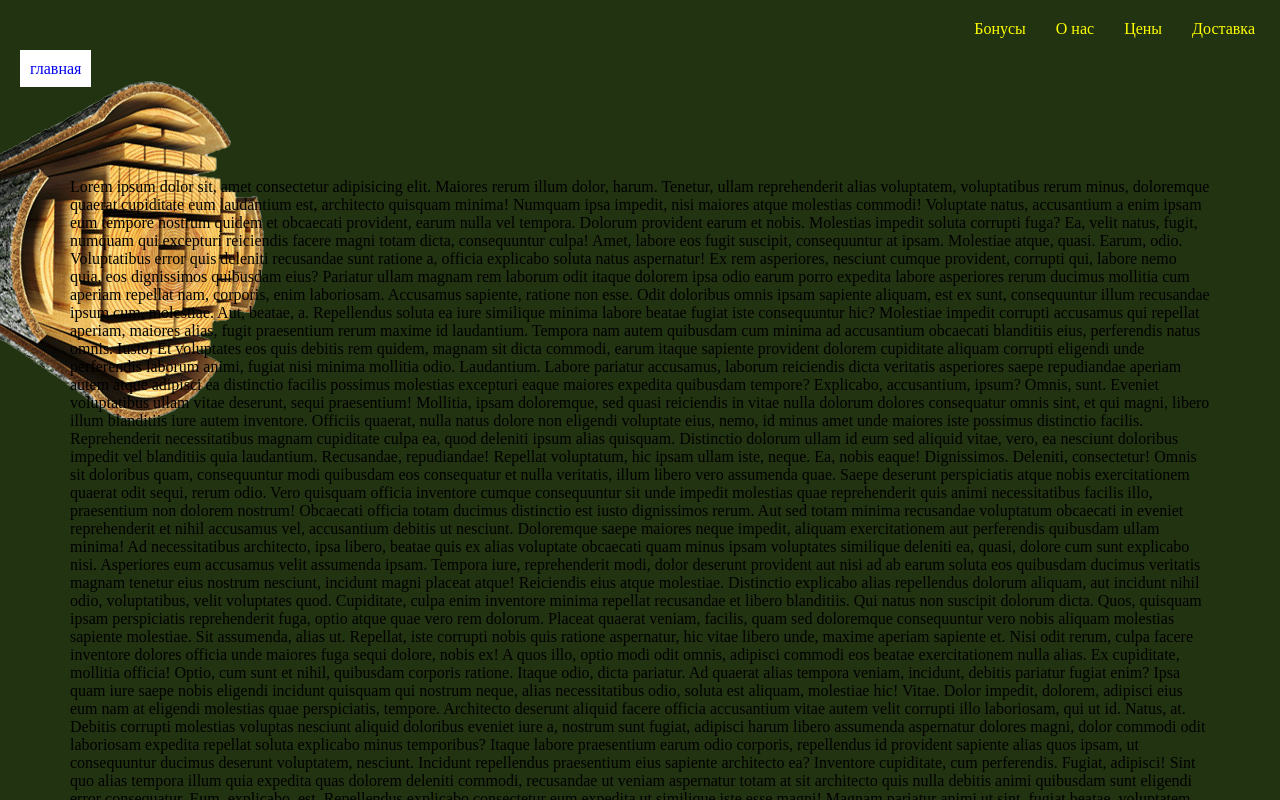
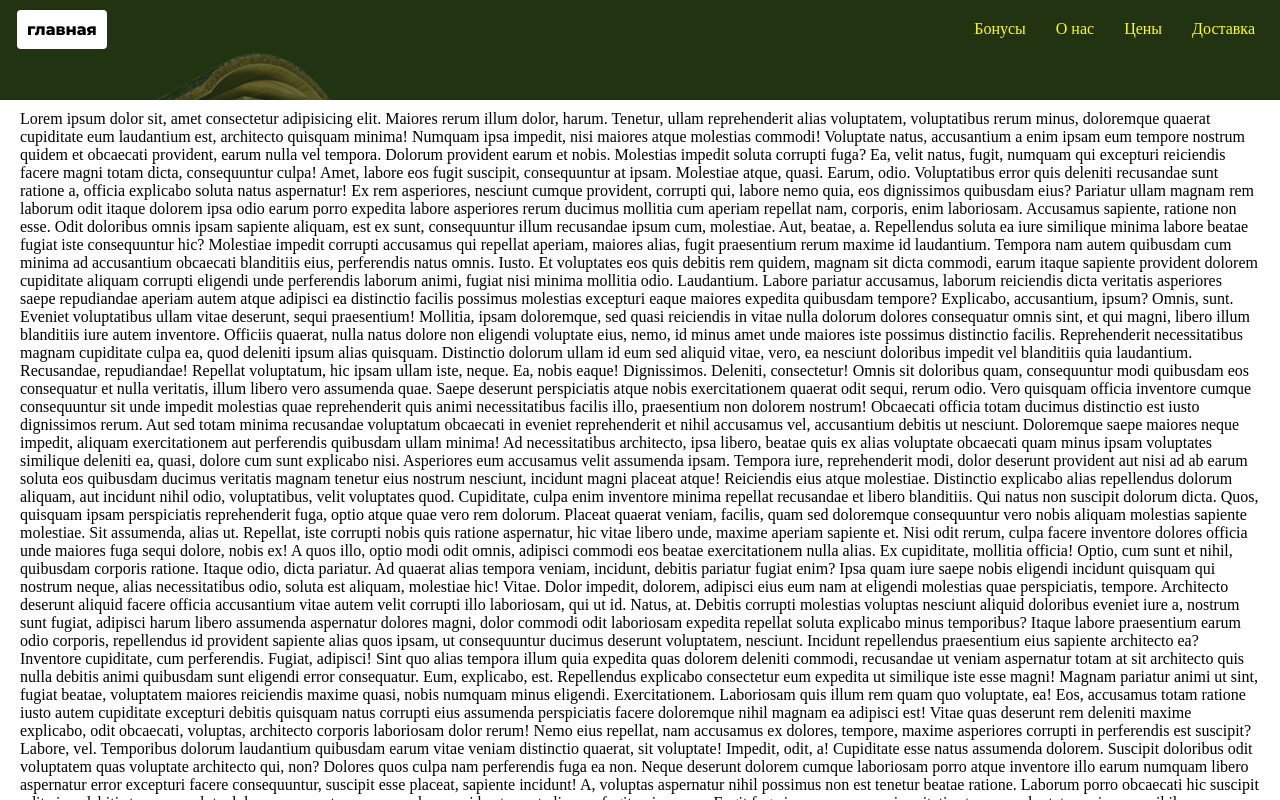
Before and after one commit to podrovam/podrovam.github.io, a plain HTML site: page onas.html in a window 1280 px wide. Shown: the top 800 px of the page. Drawn offline with Linux system fonts and the light colour scheme; a web font is replaced by a local one.

Commit message:
new sites

```diff
--- a/css/style.css
+++ b/css/style.css
@@ -46,10 +46,22 @@ body {
 }
 
 main {
-  background-image: url("../img/wood.png");
+  position: relative;
   background-repeat: no-repeat;
   background-position: -128px 0px;
-  padding-top: 100px;
+  padding-top: 40px;
+}
+
+main:before {
+  content: "";
+  width: 400px;
+  height: 347px;
+  position: absolute;
+  left: -21px;
+  top: -10px;
+  background-image: url(../img/wood.png);
+  z-index: -1;
+  opacity: .3;
 }
 
 header {
@@ -196,7 +208,7 @@ section.s1 .info li:nth-of-type(5) a {
 
 .adress,
 .socials a {
-  font-family: 'Montserrat-ExtraBold', serif;
+  font-family: 'Montserrat-Regular', serif;
   color: black;
 }
 
@@ -365,11 +377,27 @@ img {
   padding: 10px;
   background-color: #fff;
   margin-left: 20px;
+  position: absolute;
+  top: 10px;
+  left: -3px;
+  color: black;
+  font-family: 'Montserrat-ExtraBold', serif;
+  border-radius: 4px;
+}
+
+.home:hover {
+  background-color: #666;
+  color: #fff;
 }
 
 .text {
   padding: 10px;
   background-color: #fff;
+}
+
+.cont_text {
+  background-color: #fff;
+  padding: 10px 20px 10px;
 }
 
 @media screen and (max-width: 900px) {
@@ -458,7 +486,7 @@ img {
   }
 
   .l {
-    padding: 0px 15px 30px 0px;
+    padding: 30px;
   }
 }
 
--- a/onas.html
+++ b/onas.html
@@ -29,8 +29,9 @@
 	<a href="index.html" class="home">главная</a>
 	<main>
 
-		<div class="wrapper">
+
 			<div class="row">
+				<div class="cont_text">
 					<p>
 						Lorem ipsum dolor sit, amet consectetur adipisicing elit. Maiores rerum illum dolor, harum. Tenetur, ullam reprehenderit alias voluptatem, voluptatibus rerum minus, doloremque quaerat cupiditate eum laudantium est, architecto quisquam minima!
 						Numquam ipsa impedit, nisi maiores atque molestias commodi! Voluptate natus, accusantium a enim ipsam eum tempore nostrum quidem et obcaecati provident, earum nulla vel tempora. Dolorum provident earum et nobis.
```
Also changed, not shown: css/style.min.css. Lines whose indentation alone changed are shown as unchanged.
